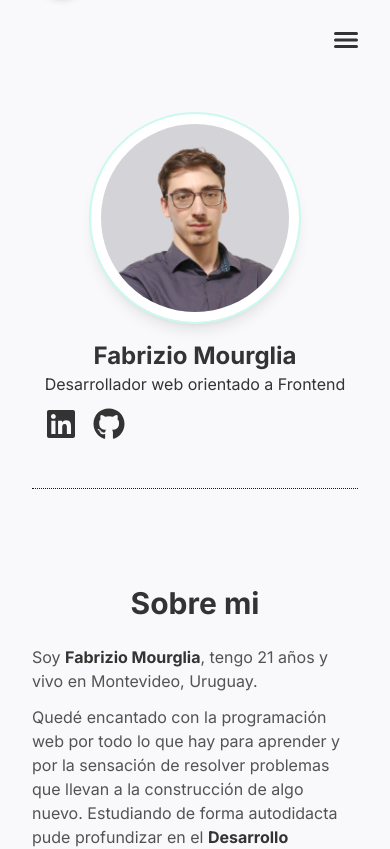
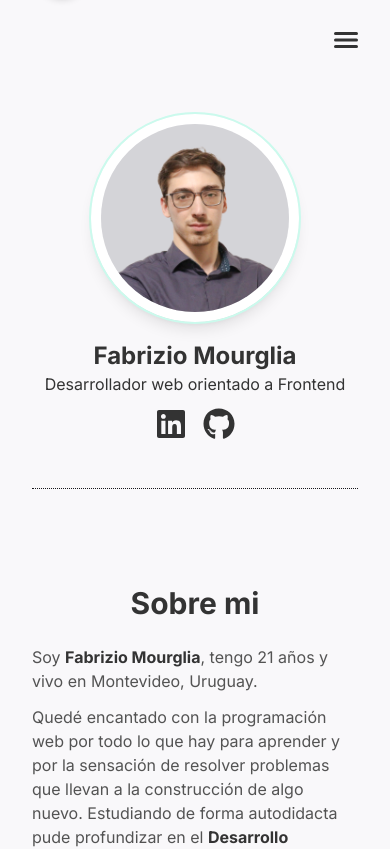
Before and after one commit to fabrizio411/portfolio, a Next.js app: page / in a window 390 px wide. Shown: the top 849 px of the page. Built offline with nearby package versions, Linux system fonts and the light colour scheme.

Commit message:
Update: Copy mail

```diff
--- a/app/page.tsx
+++ b/app/page.tsx
@@ -6,11 +6,13 @@ import React from 'react'
 
 const HomePage = () => {
   return (
-    <main className='py-20 m-auto max-w-[900px] w-full px-8'>
-      <Personal />
-      <About />
-      <Projects />
-      <Contacto />
+    <main className='py-20 m-auto max-w-[900px] w-full'>
+      <div className='px-8 w-full'>
+        <Personal />
+        <About />
+        <Projects />
+        <Contacto />
+      </div>
     </main>
   )
 }
--- a/components/sections/Contacto.tsx
+++ b/components/sections/Contacto.tsx
@@ -1,21 +1,63 @@
-import React from 'react'
-import { GoCopy } from 'react-icons/go'
-import Tooltip from '../Tooltip'
+'use client'
+
+import React, { useState } from 'react';
+import { GoCopy } from 'react-icons/go';
+import Tooltip from '../Tooltip';
 
 const Contacto = () => {
+  const mail = 'mourgliafabrizio@gmail.com';
+  const [copied, setCopied] = useState<boolean>(false)
+
+  const copy = () => {
+    navigator.clipboard.writeText(mail).then(() => {
+      setCopied(true);
+      setTimeout(() => setCopied(false), 2000)
+    })
+  }
+
   return (
     <section className='mt-28' id='contact'>
       <h2 className='text-3xl font-bold text-center'>Contacto</h2>
       <div className='flex items-center gap-2 mt-6'>
-        <p className='bg-zinc-300 dark:bg-zinc-800 py-2 px-6 rounded-md text-xl flex-1'>mourgliafabrizio@gmail.com</p>
-        <Tooltip label='Copy link'>
-          <button className='py-2 px-2 rounded-md bg-secondary dark:bg-accent'>
+        <p className='bg-zinc-300 dark:bg-zinc-800 py-2 px-6 rounded-md text-xl flex-1'>{mail}</p>
+        <Tooltip label={!copied ? 'Copy Link' : 'Copied'}>
+          <button onClick={copy} className='py-2 px-2 rounded-md bg-secondary dark:bg-accent'>
             <GoCopy className='w-7 h-7 fill-text-1 dark:fill-dark-text-1' />
           </button>
         </Tooltip>
       </div>
     </section>
-  )
+  );
 }
 
-export default Contacto
+export default Contacto;
+
+
+
+
+// import React from 'react'
+// import { GoCopy } from 'react-icons/go'
+// import Tooltip from '../Tooltip'
+// import { CopyToClipboard } from 'react-copy-to-clipboard';
+
+// const Contacto = () => {
+//   const mail = 'mourgliafabrizio@gmail.com'
+
+//   return (
+//     <section className='mt-28' id='contact'>
+//       <h2 className='text-3xl font-bold text-center'>Contacto</h2>
+//       <div className='flex items-center gap-2 mt-6'>
+//         <p className='bg-zinc-300 dark:bg-zinc-800 py-2 px-6 rounded-md text-xl flex-1'>{mail}</p>
+//         <Tooltip label='Copy link'>
+//           <CopyToClipboard text={mail} onCopy={() => {}}>
+//             <button className='py-2 px-2 rounded-md bg-secondary dark:bg-accent'>
+//               <GoCopy className='w-7 h-7 fill-text-1 dark:fill-dark-text-1' />
+//             </button>
+//           </CopyToClipboard>
+//         </Tooltip>
+//       </div>
+//     </section>
+//   )
+// }
+
+// export default Contacto
--- a/components/sections/Personal.tsx
+++ b/components/sections/Personal.tsx
@@ -10,7 +10,7 @@ const Personal = () => {
       <div className='text-center md:text-start'>
         <h2 className='text-2xl md:text-4xl font-bold'>Fabrizio Mourglia</h2>
         <p className='md:text-xl md:mt-2 dark:text-dark-text-2'>Desarrollador web orientado a Frontend</p>
-        <div className='flex gap-4 mt-3'>
+        <div className='flex justify-center md:justify-normal gap-4 mt-3'>
           <Link href={'https://www.linkedin.com/in/fabrizio-mourglia-4a7427276/'} target='_blank'>
             <FaLinkedin className='w-8 h-8 fill-text-1 dark:fill-dark-text-1' />
           </Link>
```
